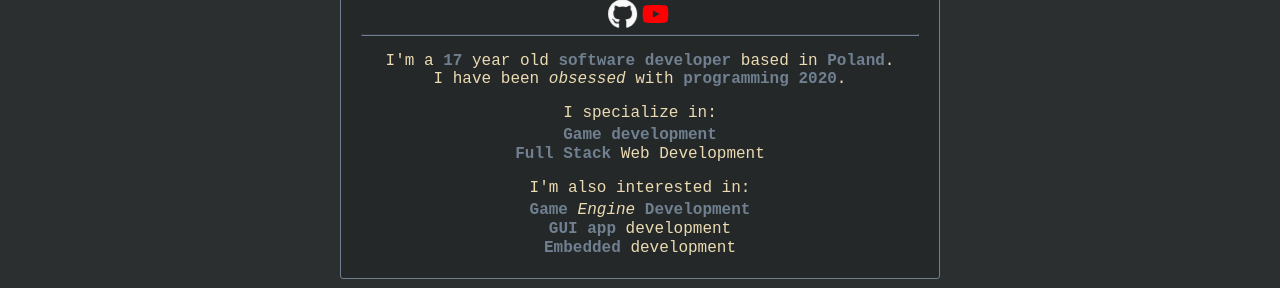
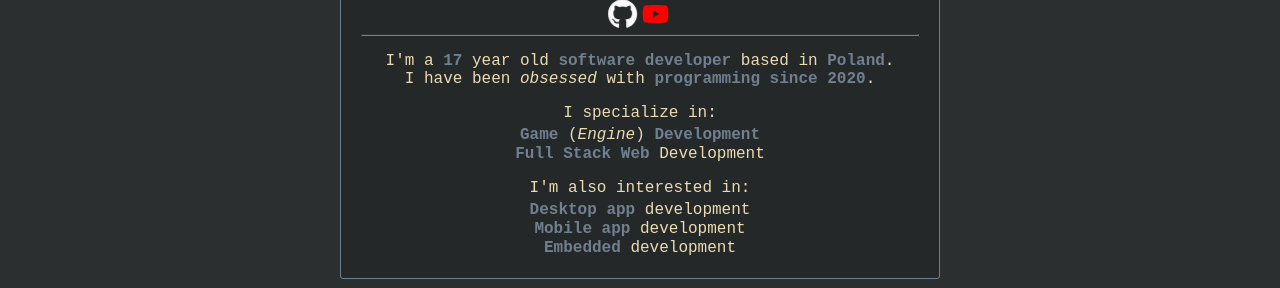
Before and after one commit to rxn7/portfolio, a React (Create React App) app: page /#/ in a window 1280 px wide. Shown: the part 480-768 px from the top of the page. Built offline with nearby package versions, Linux system fonts and the light colour scheme; a web font is replaced by a local one.

Commit message:
Mentioned android app development with kotlin

```diff
--- a/src/routes/home/index.tsx
+++ b/src/routes/home/index.tsx
@@ -17,18 +17,18 @@ export default function Home() {
 
 			<hr />
 
-			<p>I'm a <b>{getAge()}</b> year old <b>software developer</b> based in <b>Poland</b>.<br />I have been <i>obsessed</i> with <b>programming 2020</b>.</p>
+			<p>I'm a <b>{getAge()}</b> year old <b>software developer</b> based in <b>Poland</b>.<br />I have been <i>obsessed</i> with <b>programming since 2020</b>.</p>
 
 			<div>
 				<p style={{ marginBottom: 4 }}>I specialize in: </p>
-				<p style={{ margin: 1 }}><b>Game</b> <b>development</b></p>
-				<p style={{ margin: 1 }}><b>Full Stack</b> Web Development</p>
+				<p style={{ margin: 1 }}><b>Game</b> (<i>Engine</i>) <b>Development</b></p>
+				<p style={{ margin: 1 }}><b>Full Stack Web</b> Development</p>
 			</div>
 
 			<div>
 				<p style={{ marginBottom: 4 }}>I'm also interested in: </p>
-				<p style={{ margin: 1 }}><b>Game</b> <i>Engine</i> <b>Development</b></p>
-				<p style={{ margin: 1 }}><b>GUI app</b> development</p>
+				<p style={{ margin: 1 }}><b>Desktop app</b> development</p>
+				<p style={{ margin: 1 }}><b>Mobile app</b> development</p>
 				<p style={{ margin: 1 }}><b>Embedded</b> development</p>
 			</div>
 		</Frame>
--- a/src/routes/skills/index.tsx
+++ b/src/routes/skills/index.tsx
@@ -77,6 +77,7 @@ export default function Skills() {
 					<li>GTK desktop apppcations (C, C++)</li>
 					<li>QT desktop apppcations (C++)</li>
 					<li>ImGUI desktop applications (C++)</li>
+					<li>Android mobile applications (Kotlin)</li>
 				</ul>
 			</Frame>
 
@@ -87,7 +88,7 @@ export default function Skills() {
 					<li>Visual Studio 2019/2022</li>
 					<li>Jetbrains Rider</li>
 					<li>Jetbrains Intellij Idea</li>
-					<li>Tmux</li>
+					<li>Android Studio</li>
 					<li>Linux</li>
 					<li>Windows</li>
 				</ul>
```
